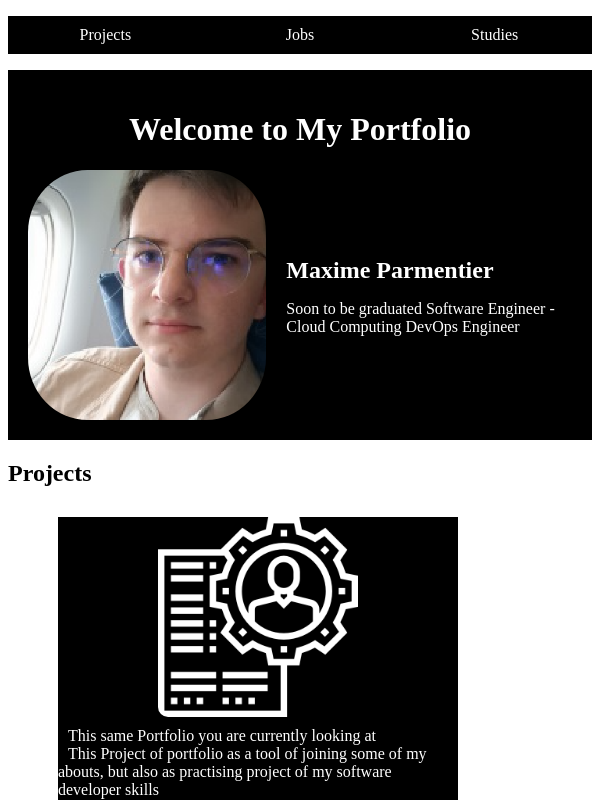
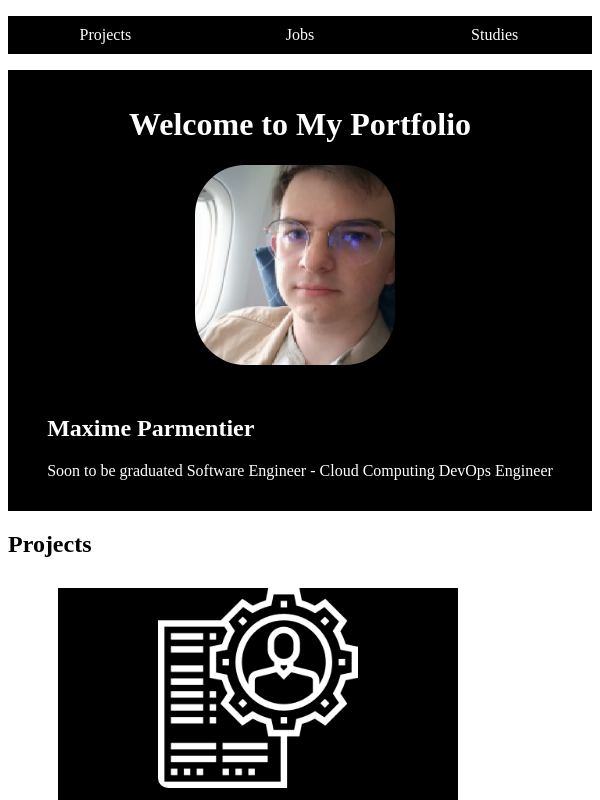
Before and after one commit to Deffohn/portfolio-website, a Next.js app in the folder app/: page / in a window 600 px wide. Shown: the top 800 px of the page. Built offline with nearby package versions, Linux system fonts and the light colour scheme.

Commit message:
💄 add some responsive on home's Header

```diff
--- a/app/components/Header/Header.module.css
+++ b/app/components/Header/Header.module.css
@@ -1,12 +1,44 @@
+@media only screen and (min-width: 600px) {
+  .headerPhoto {
+    margin-left: 5px;
+    margin-right: 20px;
+    margin-bottom: 20px;
+    border-radius: 25%;
+    width: 250px;
+    height: 250px;
+  }
+
+  .headerContent {
+    flex-direction: line;
+  }
+}
+
+@media only screen and (max-width: 600px) {
+  .headerPhoto {
+    margin-right: 15px;
+    border-radius: 25%;
+    width: 200px;
+    height: 200px;
+  }
+
+  .headerContent {
+    flex-direction: column;
+  }
+
+  .headerTexts {
+    margin-top: 10px;
+  }
+}
+
 .header {
   background-color: black;
   color: white;
-  padding: 20px;
+  padding: 15px;
   justify-content: center;
   align-items: center;
   display: flex;
+  list-style-type: none;
   flex-direction: column;
-  list-style-type: none;
 }
 
 .header li {
@@ -25,15 +57,10 @@
   align-items: center;
 }
 
-.headerText {
+.headerTexts {
   text-align: left;
 }
 
 .headerText h2 {
   margin-bottom: 10px;
 }
-
-.headerPhoto {
-  margin-right: 20px;
-  border-radius: 25%;
-}
--- a/app/components/Header/Header.tsx
+++ b/app/components/Header/Header.tsx
@@ -1,5 +1,4 @@
 import React from 'react';
-import Image from 'next/image';
 import styles from './Header.module.css';
 
 const Header: React.FC = () => {
@@ -9,8 +8,8 @@ const Header: React.FC = () => {
         <h1>Welcome to My Portfolio</h1>
       </li>
       <li className={styles.headerContent}>
-        <Image width={250} height={250} src="/maxime-parmentier-1.png" alt="Maxime Parmentier Profile Photo" className={styles.headerPhoto} />
-        <div className={styles.headerText}>
+        <img src="/maxime-parmentier-1.png" alt="Maxime Parmentier Profile Photo" className={styles.headerPhoto} />
+        <div className={styles.headerTexts}>
           <h2>Maxime Parmentier</h2>
           <p>Soon to be graduated Software Engineer - Cloud Computing DevOps Engineer</p>
         </div>
```
Also changed, not shown: 1 other file (tests, documents, lock files or other folders).
